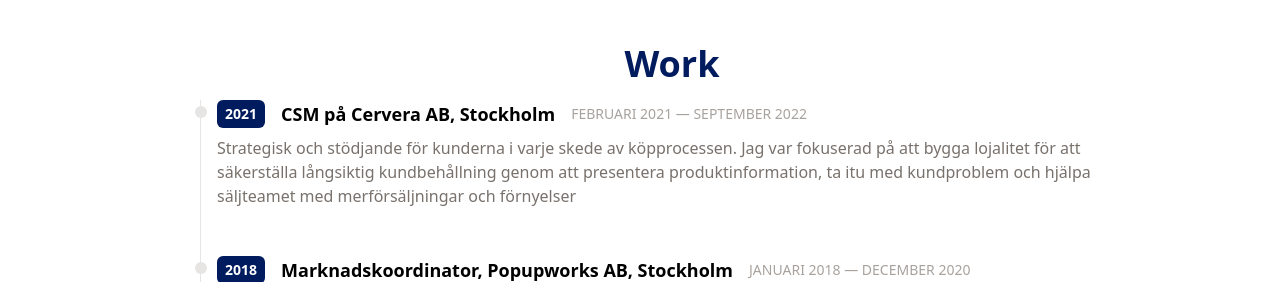
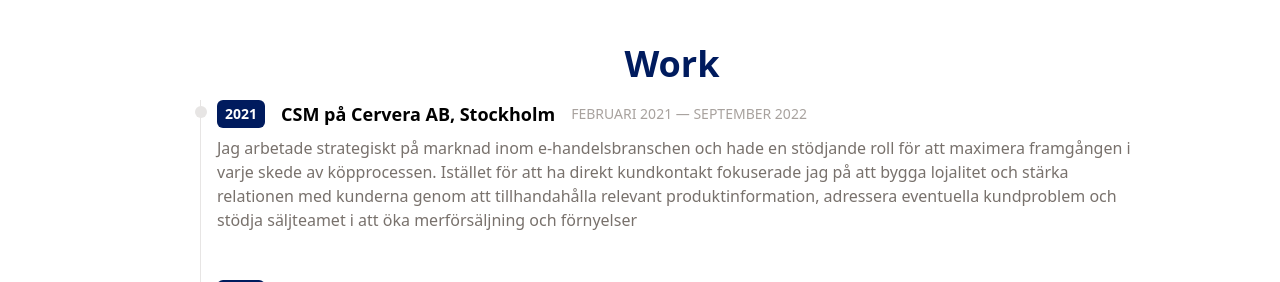
Before and after one commit to Millebae/Reactport, a React (Vite) app in the folder reactportfolio/: page / in a window 1280 px wide. Shown: the part 820-1102 px from the top of the page. Built offline with nearby package versions, Linux system fonts and the light colour scheme.

Commit message:
Updated text

```diff
--- a/reactportfolio/src/components/Work.jsx
+++ b/reactportfolio/src/components/Work.jsx
@@ -6,7 +6,7 @@ const data = [
         year: "2021",
         title: "CSM på Cervera AB, Stockholm",
         duration: "FEBRUARI 2021 — SEPTEMBER 2022",
-        details: "Strategisk och stödjande för kunderna i varje skede av köpprocessen. Jag var fokuserad på att bygga lojalitet för att säkerställa långsiktig kundbehållning genom att presentera produktinformation, ta itu med kundproblem och hjälpa säljteamet med merförsäljningar och förnyelser",
+        details: "Jag arbetade strategiskt på marknad inom e-handelsbranschen och hade en stödjande roll för att maximera framgången i varje skede av köpprocessen. Istället för att ha direkt kundkontakt fokuserade jag på att bygga lojalitet och stärka relationen med kunderna genom att tillhandahålla relevant produktinformation, adressera eventuella kundproblem och stödja säljteamet i att öka merförsäljning och förnyelser",
       },
       {
         year: "2018",
```
